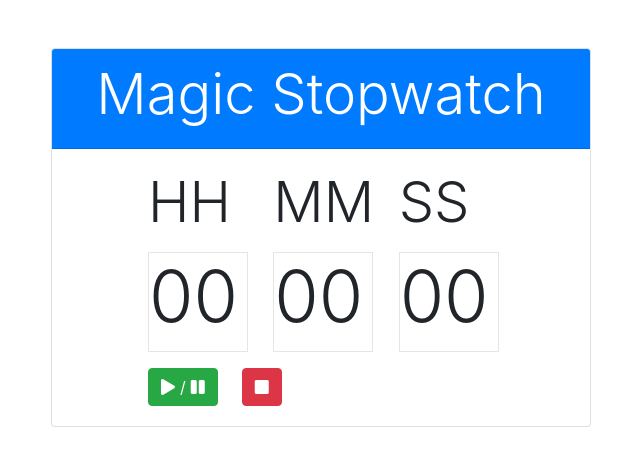
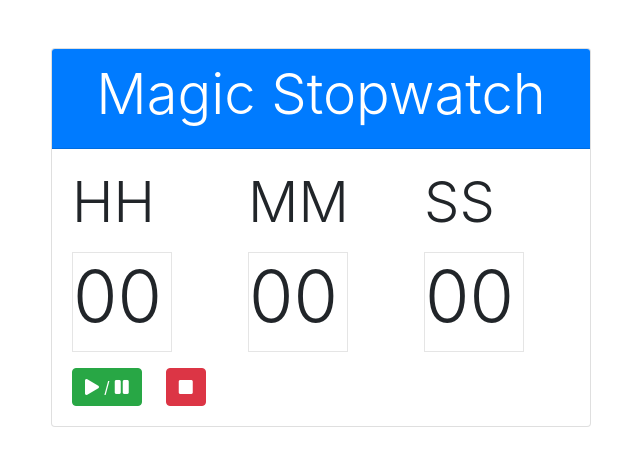
Before and after one commit to lightningbolt123/stopwatch, a React (Create React App) app: page / in a window 1280 px wide. Shown: the top 466 px of the page, without its empty margins (319-959 px from the left). Built offline with nearby package versions, Linux system fonts and the light colour scheme.

Commit message:
I made modifications to the watch design

```diff
--- a/src/components/StopWatch.js
+++ b/src/components/StopWatch.js
@@ -57,7 +57,7 @@ export default function StopWatch() {
             <div className="card-header bg-primary text-center text-white">
                 <h1 className="display-4">Magic Stopwatch</h1>
             </div>
-            <div className="card-body mx-auto">
+            <div className="card-body">
                 <div className="row">
                     <div className="col-4" style={{ paddingRight:'10px'}}>
                         <label><h4 className="display-4 text-center">HH</h4></label>
```
